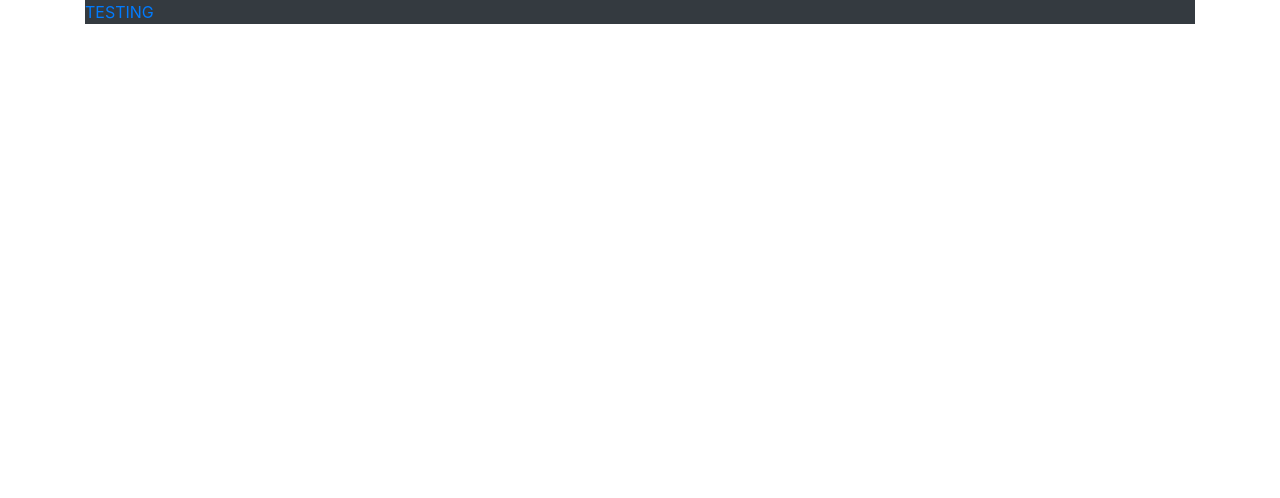
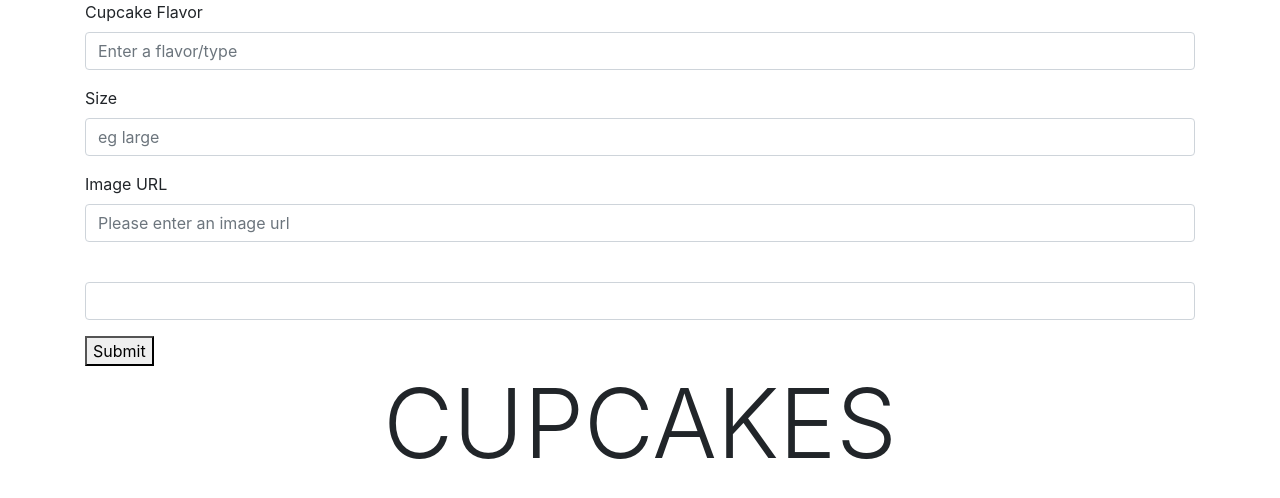
Before and after one commit to pmbyrd/cupcakes, a Flask app: page / in a window 1280 px wide. Shown: the top 498 px of the page. Run offline with Flask 3, Linux system fonts and the light colour scheme; some libraries are stand-ins or nearby versions.

Commit message:
basic html page completed

```diff
--- a/app.py
+++ b/app.py
@@ -13,13 +13,14 @@ app.app_context().push()
 connect_db(app)
 
 # *route for homepage
+
 @app.route('/')
 def homepage():
     """Shows homepage"""
 
     cupcakes = Cupcake.query.all()
 
-    return render_template('index.html')
+    return render_template('index.html', cupcakes=cupcakes)
 
 # *api route for cupcakes
 # TODO all api routes must be jsonified in some way
--- a/templates/index.html
+++ b/templates/index.html
@@ -8,14 +8,59 @@
   <link href="https://stackpath.bootstrapcdn.com/bootstrap/4.4.1/css/bootstrap.min.css" rel="stylesheet"
     integrity="sha384-Vkoo8x4CGsO3+Hhxv8T/Q5PaXtkKtu6ug5TOeNV6gBiFeWPGFN9MuhOf23Q9Ifjh" crossorigin="anonymous">
   <title>Cupcakes</title>
+  <style>
+    .card-img-top {
+      width: 100%;
+      height: 15vw;
+      object-fit: cover;
+     }
+  </style>
 </head>
 
 <body>
+
+  <!-- TODO loop over cupcakes -->
   <div class="container">
+    <form method="post">
+      <div class="form-group">
+        <label for="flavor">Cupcake Flavor</label>
+        <input type="text" name="flavor" class="form-control" placeholder="Enter a flavor/type">
+      </div>
+      <div class="form-group">
+        <label for="size">Size</label>
+        <input type="text" name="size" class="form-control" placeholder="eg large">
+      </div>
+      <div class="form-group">
+        <label for="image">Image URL</label>
+        <input type="text" name="image" class="form-control" placeholder="Please enter an image url">
+      </div>
+      <div class="form-group">
+        <label for="Rating"></label>
+        <input type="number" step="0.5" min="1" max="10" name="text" class="form-control" >
+      </div>
+      <button btn btn-primary>Submit</button>
+    </form>
+  </div>
+  <div class="container">
+     <h1 class="display-1 text-center">CUPCAKES</h1>
 
-    <!-- TODO loop over cupcakes -->
-        <p class="text-primary bg-dark">TESTING</p>
+     <div class="container">
+        <div class="row row-cols-2">
+          <div class="col-4">
+            {%for cupcake in cupcakes%}
+            <div class="card text-white bg-primary" style="width: 18rem;">
+              <img class="card-img-top" src="{{cupcake.image}}" alt="">
+              <div class="card-body">
+                <h4 class="card-title">{{cupcake.flavor}}</h4>
+                <p class="card-text">Rating {{cupcake.rating}} out of 10</p>
+          </div>
+          {%endfor%}
+          </div>
+        </div>
+     </div>
+   </div>
     <!-- TODO make form -->
+
 
 
   <script src="https://cdnjs.cloudflare.com/ajax/libs/axios/0.19.2/axios.min.js"
```
